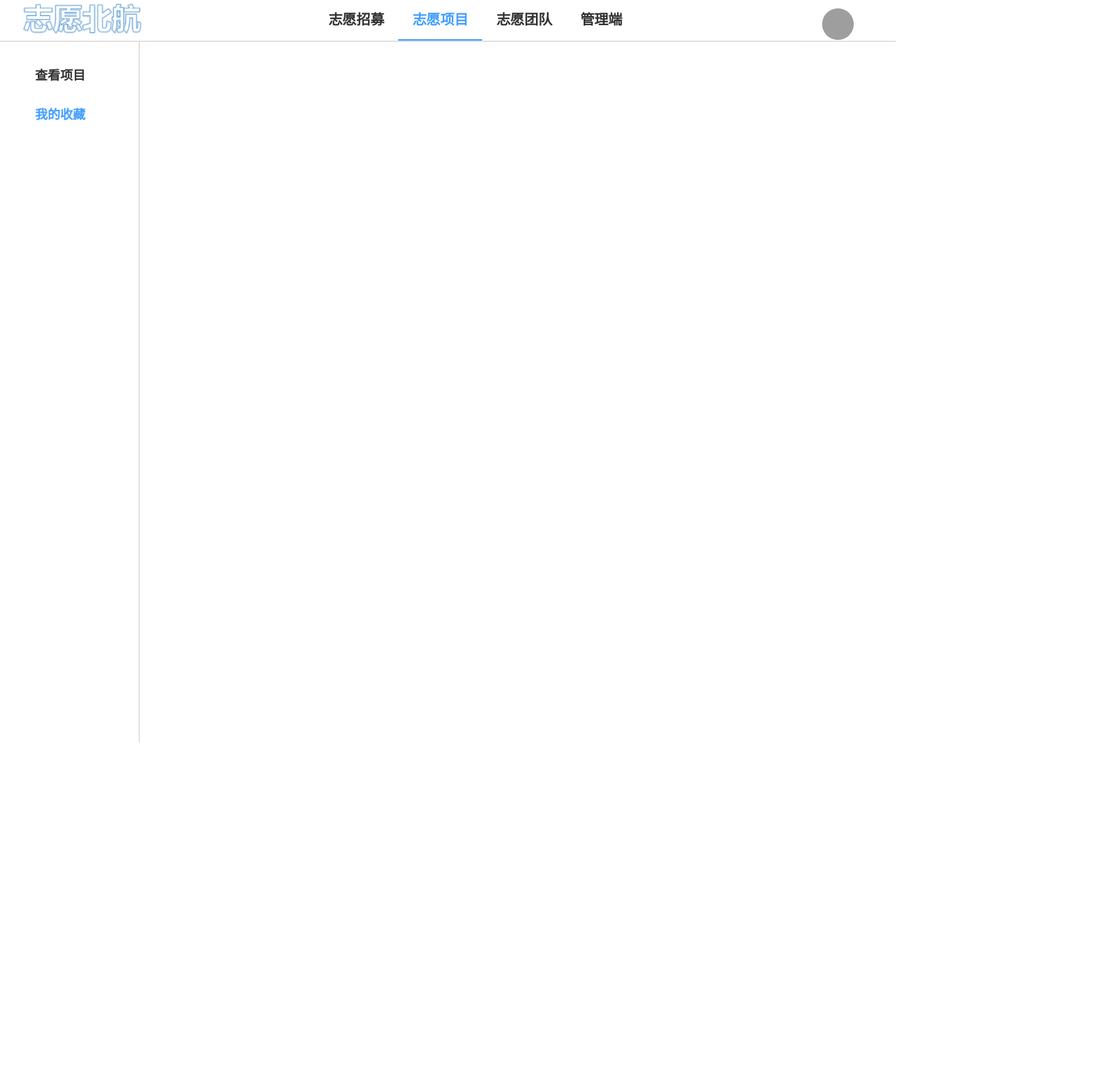
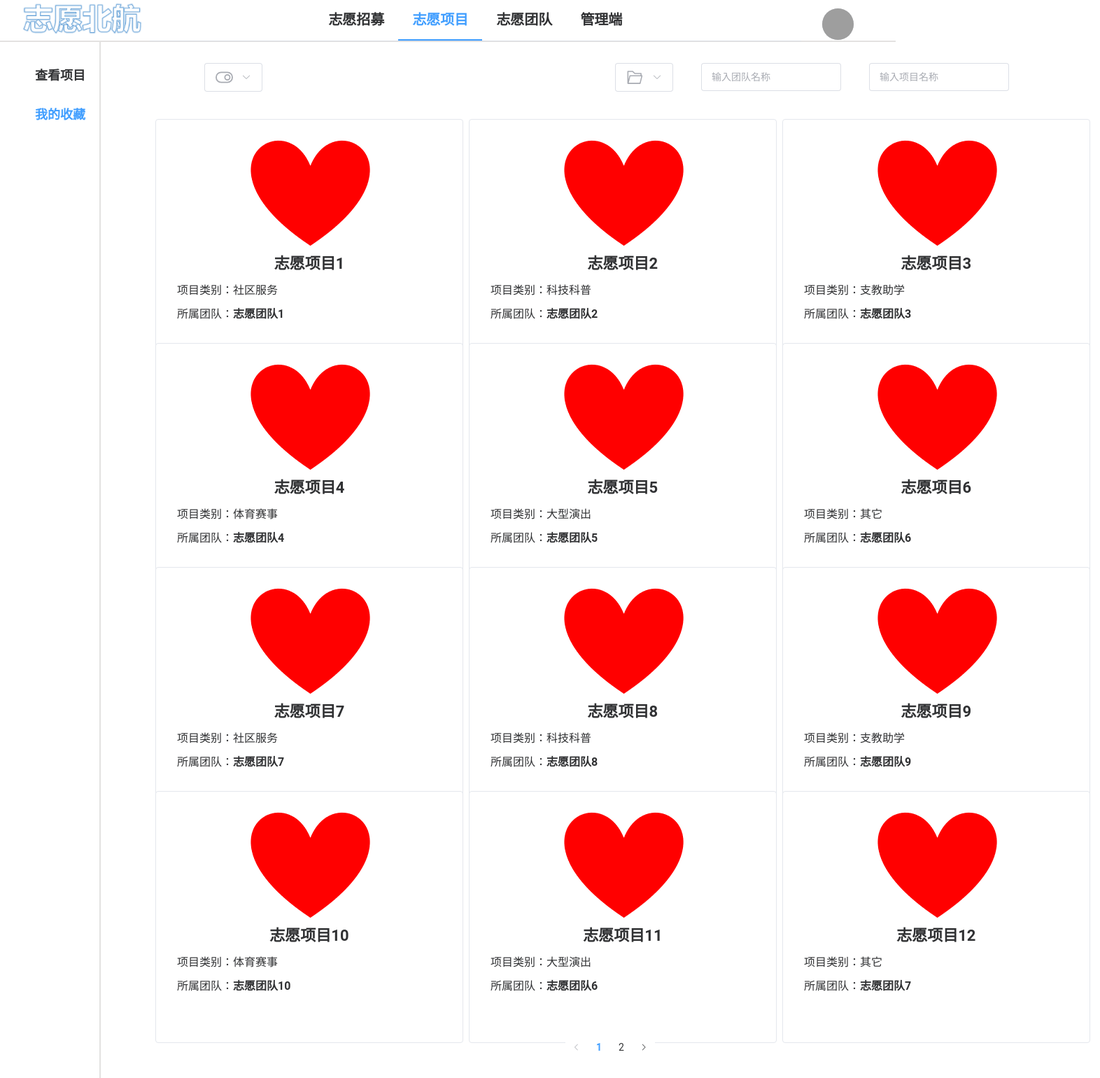
Before and after one commit to Hao7un/DataBase-BUAA-2023, a Vue app in the folder frontend/: page /project/my in a window 1280 px wide. Shown: the top 1540 px of the page at 70% size, 1572 px wide, since content can reach past the window. Before the commit the page ends 1060 px from the top, so only its background shows below. Built offline with nearby package versions, Linux system fonts and the light colour scheme; grey boxes are pictures that could not be loaded.

Commit message:
finish AllProjectPage

```diff
--- a/frontend/src/views/AllProjectPage.vue
+++ b/frontend/src/views/AllProjectPage.vue
@@ -13,17 +13,14 @@
         <div class="content-container">
             <div class="selector-container">
                 <div class="menu-container">
-                    <!-- <el-select v-model="statusRadio" placeholder="项目状态" clearable size="large" class="select-container">
+                    <el-select v-model="statusRadio" placeholder="上一次招募" clearable size="large" class="select-container">
                         <template #prefix>
-                            <el-icon class="icon-container"><Open /></el-icon>
+                            <el-icon class="icon-container">
+                                <Open />
+                            </el-icon>
                         </template>
-                        <el-option
-                            v-for="item in option2"
-                            :key="item.value"
-                            :value="item.value"
-
-                        ></el-option>
-                    </el-select> -->
+                        <el-option v-for="item in option2" :key="item.key" :value="item.value"></el-option>
+                    </el-select>
                 </div>
                 <div class="search-container">
                     <div class="search-item-container">
@@ -33,8 +30,7 @@
                                     <FolderOpened />
                                 </el-icon>
                             </template>
-                            <el-option v-for="item in option1" :key="item.key" :value="item.value"
-                                size="large"></el-option>
+                            <el-option v-for="item in option1" :key="item.key" :value="item.value" size="large"></el-option>
                         </el-select>
                     </div>
                     <div class="search-item-container">
@@ -55,9 +51,9 @@
                                 <img src="../assets/images/project.png">
                             </div>
                             <div class="card-info">
-                                <div class="info-item">项目名称：{{ item.name }}</div>
+                                <div class="team-name">{{ item.name }}</div>
                                 <div class="info-item">项目类别：{{ item.type }}</div>
-                                <div class="info-item">所属团队：{{ item.team }}</div>
+                                <div class="info-item">所属团队：<strong>{{ item.team }}</strong></div>
                             </div>
                         </el-card>
                     </div>
@@ -78,26 +74,26 @@ export default {
     data() {
         return {
             typeRadio: "",
-            date: "",
             projectName: "",
             teamName: "",
+            statusRadio: "",
             currentPage: 1,
             projectList: [
-                { id: 1, name: "志愿项目1", hours: 1, type: "社区服务", team: "志愿团队1" },
-                { id: 2, name: "志愿项目2", hours: 2, type: "科技科普", team: "志愿团队2" },
-                { id: 3, name: "志愿项目3", hours: 3, type: "支教助学", team: "志愿团队3" },
-                { id: 4, name: "志愿项目4", hours: 4, type: "体育赛事", team: "志愿团队4" },
-                { id: 5, name: "志愿项目5", hours: 5, type: "大型演出", team: "志愿团队5" },
-                { id: 6, name: "志愿项目6", hours: 6, type: "其它", team: "志愿团队6" },
-                { id: 7, name: "志愿项目7", hours: 7, type: "社区服务", team: "志愿团队7" },
-                { id: 8, name: "志愿项目8", hours: 8, type: "科技科普", team: "志愿团队8" },
-                { id: 9, name: "志愿项目9", hours: 9, type: "支教助学", team: "志愿团队9" },
-                { id: 10, name: "志愿项目10", hours: 10, type: "体育赛事", team: "志愿团队10" },
-                { id: 11, name: "志愿项目11", hours: 11, type: "大型演出", team: "志愿团队1" },
-                { id: 12, name: "志愿项目12", hours: 12, type: "其它", team: "志愿团队2" },
-                { id: 13, name: "志愿项目13", hours: 13, type: "社区服务", team: "志愿团队3" },
-                { id: 14, name: "志愿项目14", hours: 14, type: "科技科普", team: "志愿团队4" },
-                { id: 15, name: "志愿项目15", hours: 15, type: "支教助学", team: "志愿团队5" },
+                { id: 1, name: "志愿项目1", type: "社区服务", team: "志愿团队1", isMyTeam: false, status: "招募中" },
+                { id: 2, name: "志愿项目2", type: "科技科普", team: "志愿团队2", isMyTeam: true, status: "本学期" },
+                { id: 3, name: "志愿项目3", type: "支教助学", team: "志愿团队3", isMyTeam: false, status: "本月" },
+                { id: 4, name: "志愿项目4", type: "体育赛事", team: "志愿团队4", isMyTeam: false, status: "本学期" },
+                { id: 5, name: "志愿项目5", type: "大型演出", team: "志愿团队5", isMyTeam: false, status: "上学期" },
+                { id: 6, name: "志愿项目6", type: "其它", team: "志愿团队6", isMyTeam: false, status: "本学年未招募" },
+                { id: 7, name: "志愿项目7", type: "社区服务", team: "志愿团队7", isMyTeam: false, status: "招募中" },
+                { id: 8, name: "志愿项目8", type: "科技科普", team: "志愿团队8", isMyTeam: false, status: "本学年未招募" },
+                { id: 9, name: "志愿项目9", type: "支教助学", team: "志愿团队9", isMyTeam: false, status: "本月" },
+                { id: 10, name: "志愿项目10", type: "体育赛事", team: "志愿团队10", isMyTeam: true, status: "本学期" },
+                { id: 11, name: "志愿项目11", type: "大型演出", team: "志愿团队6", isMyTeam: false, status: "上学期" },
+                { id: 12, name: "志愿项目12", type: "其它", team: "志愿团队7", isMyTeam: false, status: "本学年未招募" },
+                { id: 13, name: "志愿项目13", type: "社区服务", team: "志愿团队8", isMyTeam: false, status: "招募中" },
+                { id: 14, name: "志愿项目14", type: "科技科普", team: "志愿团队9", isMyTeam: false, status: "招募中" },
+                { id: 15, name: "志愿项目15", type: "支教助学", team: "志愿团队10", isMyTeam: true, status: "本月" }
             ],
             option1: [
                 { key: 1, value: "社区服务" },
@@ -109,8 +105,11 @@ export default {
 
             ],
             option2: [
-                { name: "正在招募", value: "正在招募" },
-                { name: "已结项", value: "已结项" },
+                { key: 1, value: "招募中" },
+                { key: 2, value: "本月" },
+                { key: 3, value: "本学期" },
+                { key: 4, value: "上学期" },
+                { key: 5, value: "本学年未招募" },
             ]
         };
     },
@@ -119,9 +118,10 @@ export default {
             let startIndex = (this.currentPage - 1) * 12;
             let endIndex = startIndex + 12;
             let filteredList = this.projectList;
-            if (this.projectName != null && this.typeRadio != null) {
+            if (this.typeRadio != null && this.projectName != null && this.teamName != null && this.statusRadio != null) {
                 filteredList = filteredList.filter(item => {
-                    return item.name.includes(this.projectName) && item.type.includes(this.typeRadio);
+                    return item.type.includes(this.typeRadio) && item.name.includes(this.projectName)
+                        && item.team.includes(this.teamName) && item.status.includes(this.statusRadio);
                 }
                 )
             }
@@ -129,9 +129,10 @@ export default {
         },
         filteredList() {
             let list = this.projectList;
-            if (this.projectName != null && this.typeRadio != null) {
+            if (this.typeRadio != null && this.projectName != null && this.teamName != null && this.statusRadio != null) {
                 list = list.filter(item => {
-                    return item.name.includes(this.projectName) && item.type.includes(this.typeRadio);
+                    return item.type.includes(this.typeRadio) && item.name.includes(this.projectName)
+                        && item.team.includes(this.teamName) && item.status.includes(this.statusRadio);
                 }
                 )
             }
@@ -192,6 +193,7 @@ export default {
 .content-container {
     display: flex;
     flex-direction: column;
+    margin-left: 28px;
 }
 
 .selector-container {
@@ -204,7 +206,7 @@ export default {
 
 .menu-container {
     display: flex;
-    width: 590px;
+    margin-left: 80px;
 }
 
 .search-container {
@@ -246,7 +248,7 @@ export default {
 
 .inner-card {
     width: 100%;
-    height: 100%;
+    height: 120%;
 }
 
 .img-container {
@@ -269,68 +271,19 @@ export default {
     flex-direction: column;
 }
 
-.recruitment-table {
-    width: 800px;
-    height: 800px;
-    top: 50%;
-    left: 50%;
-    background: rgba(235, 233, 233, 0.8);
-    position: fixed;
-    z-index: 1;
-    transform: translate(-50%, -50%);
-    display: flex;
-}
-
 .pagination-container {
     margin-top: 50px;
     margin-bottom: 50px;
 }
 
-.recruitment-content {
-    display: flex;
-    flex-direction: column;
-    width: 100%;
-    height: 100%;
-}
-
-.recruitment-top {
-    flex: 1;
-    display: flex;
-}
-
-.recruitment-img {
-    flex: 1;
-    display: flex;
-    justify-content: center;
-    align-items: center;
-}
-
-.recruitment-info {
-    flex: 1;
-    display: flex;
-    flex-direction: column;
-    justify-content: center;
-    align-items: flex-start;
-}
-
-.inner-info-item {
-    margin-bottom: 10px;
-}
-
-.recruitment-intro {
-    flex: 1;
-    display: flex;
-    justify-content: center;
-    align-items: center;
-}
-
-.quit-container {
-    position: absolute;
-    top: 10px;
-    right: 10px;
-}
-
 .select-container {
     margin-left: 40px;
 }
+
+.team-name {
+    text-align: center;
+    height: 20%;
+    font-size: 22px;
+    font-weight: bold;
+}
 </style>
--- a/frontend/src/views/JoinTeamPage.vue
+++ b/frontend/src/views/JoinTeamPage.vue
@@ -261,7 +261,7 @@ export default {
 .team-name {
     text-align: center;
     height: 20%;
-    font-size: large;
+    font-size: 20px;
     font-weight: bold;
 }
 
--- a/frontend/src/views/MyProjectPage.vue
+++ b/frontend/src/views/MyProjectPage.vue
@@ -2,7 +2,7 @@
     <div class="main-container">
         <div class="sidebar-container">
             <el-menu mode="vertical" default-active="my" style="border-right: 0px solid rgb(114, 110, 104, 0.2);">
-                <el-menu-item index="join" @click="changeToJoinProjectPage">
+                <el-menu-item index="all" @click="changeToAllProjectPage">
                     <span class="item-font" style="font-weight: bold">查看项目</span>
                 </el-menu-item>
                 <el-menu-item index="my" @click="changeToMyProjectPage">
@@ -11,46 +11,133 @@
             </el-menu>
         </div>
         <div class="content-container">
-
+            <div class="selector-container">
+                <div class="menu-container">
+                    <el-select v-model="statusRadio" placeholder="上一次招募" clearable size="large" class="select-container">
+                        <template #prefix>
+                            <el-icon class="icon-container">
+                                <Open />
+                            </el-icon>
+                        </template>
+                        <el-option v-for="item in option2" :key="item.key" :value="item.value"></el-option>
+                    </el-select>
+                </div>
+                <div class="search-container">
+                    <div class="search-item-container">
+                        <el-select v-model="typeRadio" placeholder="项目类别" clearable size="large">
+                            <template #prefix>
+                                <el-icon class="icon-container">
+                                    <FolderOpened />
+                                </el-icon>
+                            </template>
+                            <el-option v-for="item in option1" :key="item.key" :value="item.value" size="large"></el-option>
+                        </el-select>
+                    </div>
+                    <div class="search-item-container">
+                        <el-input v-model="teamName" placeholder="输入团队名称" clearable size="large"
+                            style="width: 200px"></el-input>
+                    </div>
+                    <div class="search-item-container">
+                        <el-input v-model="projectName" placeholder="输入项目名称" clearable size="large"
+                            style="width: 200px"></el-input>
+                    </div>
+                </div>
+            </div>
+            <div class="recruitments-container">
+                <div class="info-container">
+                    <div class="card" v-for="(item, index) in displayedList">
+                        <el-card shadow="hover" class="inner-card" @click="changeToProjectInfoPage(item.id)">
+                            <div class="img-container">
+                                <img src="../assets/images/project.png">
+                            </div>
+                            <div class="card-info">
+                                <div class="team-name">{{ item.name }}</div>
+                                <div class="info-item">项目类别：{{ item.type }}</div>
+                                <div class="info-item">所属团队：<strong>{{ item.team }}</strong></div>
+                            </div>
+                        </el-card>
+                    </div>
+                </div>
+                <div class="pagination-container">
+                    <el-pagination @current-change="handlePageChange" :page-size="12" :total="filteredList.length"
+                        layout="prev, pager, next">
+                    </el-pagination>
+                </div>
+            </div>
         </div>
     </div>
 </template>
-
 
 <script>
 
 export default {
     data() {
         return {
-            typeRadio: null,
-            authRadio: null,
-            statusRadio: null,
-            date: null,
-            keyword: null,
+            typeRadio: "",
+            projectName: "",
+            teamName: "",
+            isMyTeam: false,
+            statusRadio: "",
             currentPage: 1,
-            totalList: [
-                {hours: 0, number: 0, remaining: 0, intro: null},
-                {hours: 0, number: 0, remaining: 0, intro: null},
-                {hours: 0, number: 0, remaining: 0, intro: null},
-                {hours: 0, number: 0, remaining: 0, intro: null},
-                {hours: 0, number: 0, remaining: 0, intro: null},
-                {hours: 0, number: 0, remaining: 0, intro: null},
-                {hours: 0, number: 0, remaining: 0, intro: null},
-                {hours: 0, number: 0, remaining: 0, intro: null},
-                {hours: 0, number: 0, remaining: 0, intro: null},
-                {hours: 0, number: 0, remaining: 0, intro: null},
-                {hours: 0, number: 0, remaining: 0, intro: null},
-                {hours: 0, number: 0, remaining: 0, intro: null},
-                {hours: 0, number: 0, remaining: 0, intro: null},
-                {hours: 0, number: 0, remaining: 0, intro: null},
-                {hours: 0, number: 0, remaining: 0, intro: null},
+            projectList: [
+                { id: 1, name: "志愿项目1", type: "社区服务", team: "志愿团队1", status: "招募中", isMyTeam: false},
+                { id: 2, name: "志愿项目2", type: "科技科普", team: "志愿团队2", status: "本学期" },
+                { id: 3, name: "志愿项目3", type: "支教助学", team: "志愿团队3", status: "本月" },
+                { id: 4, name: "志愿项目4", type: "体育赛事", team: "志愿团队4", status: "本学期" },
+                { id: 5, name: "志愿项目5", type: "大型演出", team: "志愿团队5", status: "上学期" },
+                { id: 6, name: "志愿项目6", type: "其它", team: "志愿团队6", status: "本学年未招募" },
+                { id: 7, name: "志愿项目7", type: "社区服务", team: "志愿团队7", status: "招募中" },
+                { id: 8, name: "志愿项目8", type: "科技科普", team: "志愿团队8", status: "本学年未招募" },
+                { id: 9, name: "志愿项目9", type: "支教助学", team: "志愿团队9", status: "本月" },
+                { id: 10, name: "志愿项目10", type: "体育赛事", team: "志愿团队10", status: "本学期" },
+                { id: 11, name: "志愿项目11", type: "大型演出", team: "志愿团队6", status: "上学期" },
+                { id: 12, name: "志愿项目12", type: "其它", team: "志愿团队7", status: "本学年未招募" },
+                { id: 13, name: "志愿项目13", type: "社区服务", team: "志愿团队8", status: "招募中" },
+                { id: 14, name: "志愿项目14", type: "科技科普", team: "志愿团队9", status: "招募中" },
+                { id: 15, name: "志愿项目15", type: "支教助学", team: "志愿团队10", status: "本月" }
+            ],
+            option1: [
+                { key: 1, value: "社区服务" },
+                { key: 2, value: "科技科普" },
+                { key: 3, value: "支教助学" },
+                { key: 4, value: "体育赛事" },
+                { key: 5, value: "大型演出" },
+                { key: 6, value: "其它" },
+
+            ],
+            option2: [
+                { key: 1, value: "招募中" },
+                { key: 2, value: "本月" },
+                { key: 3, value: "本学期" },
+                { key: 4, value: "上学期" },
+                { key: 5, value: "本学年未招募" },
             ]
         };
     },
     computed: {
         displayedList() {
-            let startIndex = (this.currentPage - 1) * 9;
-            return this.totalList.slice(startIndex, startIndex + 9);
+            let startIndex = (this.currentPage - 1) * 12;
+            let endIndex = startIndex + 12;
+            let filteredList = this.projectList;
+            if (this.typeRadio != null && this.projectName != null && this.teamName != null && this.statusRadio != null) {
+                filteredList = filteredList.filter(item => {
+                    return item.type.includes(this.typeRadio) && item.name.includes(this.projectName)
+                        && item.team.includes(this.teamName) && item.status.includes(this.statusRadio);
+                }
+                )
+            }
+            return filteredList.slice(startIndex, endIndex);
+        },
+        filteredList() {
+            let list = this.projectList;
+            if (this.typeRadio != null && this.projectName != null && this.teamName != null && this.statusRadio != null) {
+                list = list.filter(item => {
+                    return item.type.includes(this.typeRadio) && item.name.includes(this.projectName)
+                        && item.team.includes(this.teamName) && item.status.includes(this.statusRadio);
+                }
+                )
+            }
+            return list;
         }
     },
     methods: {
@@ -59,18 +146,21 @@ export default {
         },
         changeToMyProjectPage() {
             this.$router.push({
-            path: '/project/my'
-        })
+                path: '/project/my'
+            })
         },
-        changeToJoinProjectPage() {
+        changeToAllProjectPage() {
             this.$router.push({
-            path: '/project/all'
-        })
+                path: '/project/all'
+            })
         },
-        checkRecruitmentTable() {
-            /* 招募逻辑 */
-            alert("这是招募表单！");
-        }
+        changeToProjectInfoPage(id) {
+            console.log('projectId:', id);
+            this.$router.push({
+                name: 'projectInfo',
+                params: { projectId: id }
+            });
+        },
     }
 }
 
@@ -88,7 +178,7 @@ export default {
     flex-direction: column;
     padding-top: 20px;
     margin-left: 20px;
-    height: 1000px;
+    height: 1500px;
     border-right: 2px solid rgb(114, 110, 104, 0.2);
 }
 
@@ -104,6 +194,7 @@ export default {
 .content-container {
     display: flex;
     flex-direction: column;
+    margin-left: 28px;
 }
 
 .selector-container {
@@ -111,30 +202,25 @@ export default {
     display: flex;
     justify-content: space-between;
     align-items: center;
-    margin-top: 15px;
+    margin-top: 25px;
 }
 
 .menu-container {
-    width: 590px;
+    display: flex;
+    margin-left: 80px;
 }
 
 .search-container {
     display: flex;
     justify-content: center;
     align-items: center;
-    margin-left: 160px;
+    margin-left: 190px;
     margin-right: 100px;
 }
 
 .search-item-container {
     margin-left: 10px;
-    margin-right: 15px;
-}
-
-.radio-container {
-    display: flex;
-    flex-direction: column;
-    width: 130px;
+    margin-right: 30px;
 }
 
 .recruitments-container {
@@ -148,8 +234,8 @@ export default {
     flex-wrap: wrap;
     justify-content: flex-start;
     align-content: flex-start;
-    margin-top: 40px;
-    height: 1000px;
+    margin-top: 15px;
+    margin-left: 50px;
     width: 1350px;
 }
 
@@ -158,23 +244,27 @@ export default {
     height: 300px;
     margin-top: 20px;
     margin-right: 8px;
+    cursor: pointer;
 }
 
 .inner-card {
     width: 100%;
-    height: 100%;
+    height: 120%;
 }
 
 .img-container {
     width: 100%;
     height: 66.6%;
-    object-fit: cover;
     display: flex;
+    align-items: center;
     justify-content: center;
 }
 
 .info-item {
     margin-top: 10px;
+    margin-left: 10px;
+    justify-content: center;
+    align-items: center;
 }
 
 .card-info {
@@ -187,4 +277,14 @@ export default {
     margin-bottom: 50px;
 }
 
+.select-container {
+    margin-left: 40px;
+}
+
+.team-name {
+    text-align: center;
+    height: 20%;
+    font-size: 22px;
+    font-weight: bold;
+}
 </style>
--- a/frontend/src/views/MyTeamPage.vue
+++ b/frontend/src/views/MyTeamPage.vue
@@ -243,7 +243,6 @@ export default {
     height: 100%;
 }
 
-
 .img-container {
     width: 100%;
     height: 60%;
@@ -261,7 +260,7 @@ export default {
 .team-name {
     text-align: center;
     height: 20%;
-    font-size: large;
+    font-size: 20px;
     font-weight: bold;
 }
 
```
Also changed, not shown: 1 other file (tests, documents, lock files or other folders).
